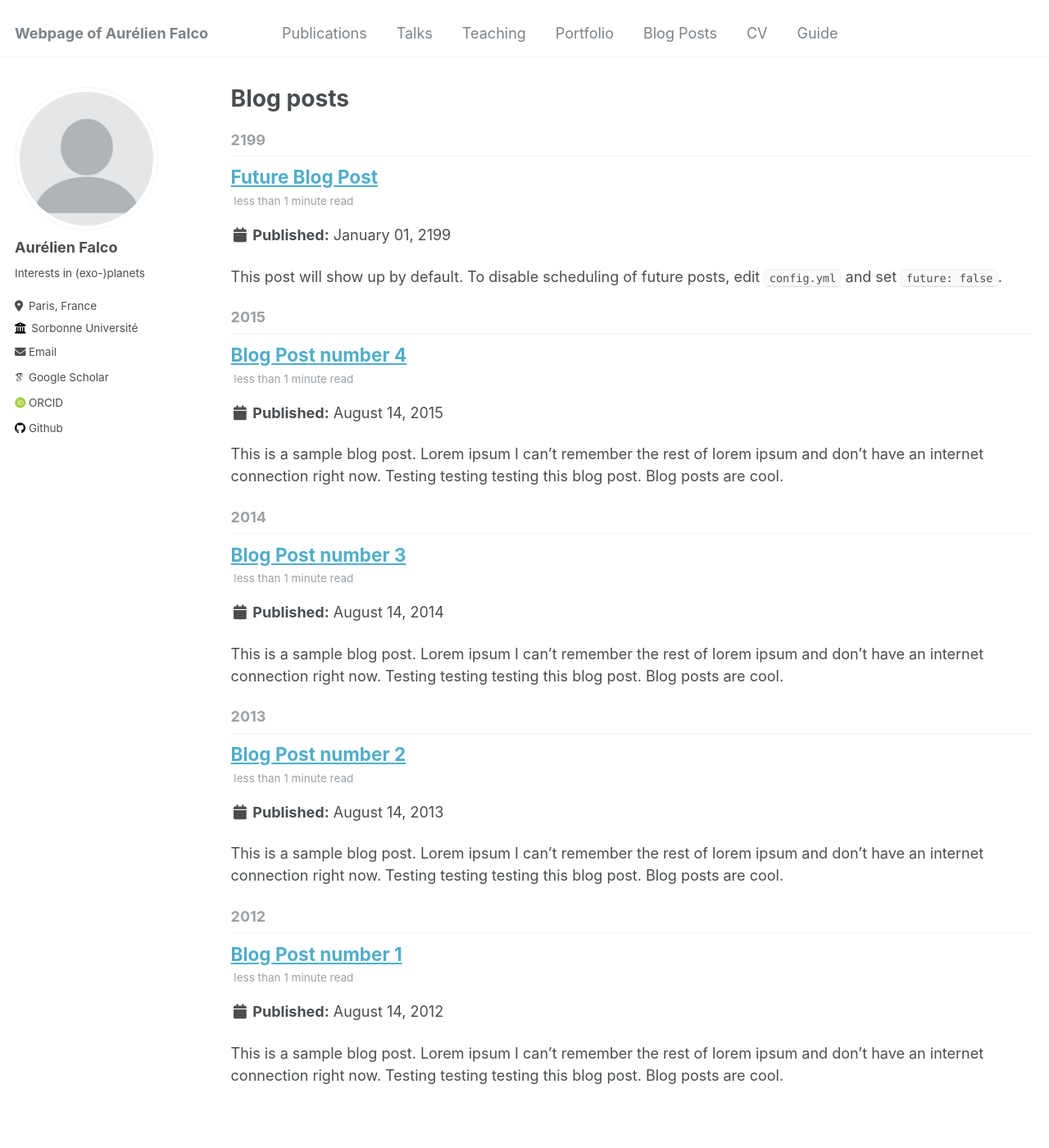
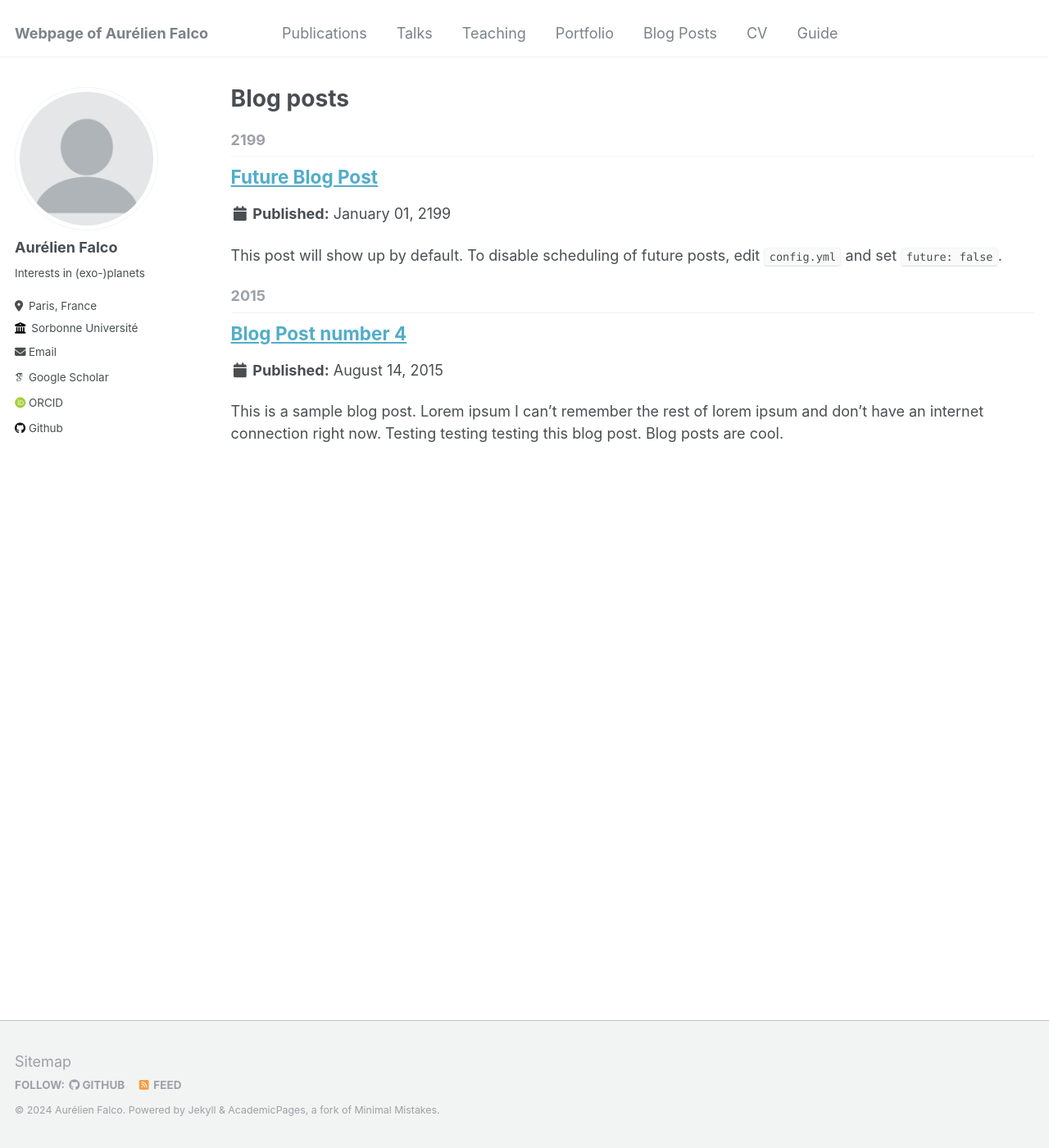
Before and after one commit to aurelienfalco/aurelien.falco-github.io, a Jekyll site: the page built from _pages/year-archive.html, in a window 1280 px wide and 1400 px high. Shown: the whole window at 82% size. Built offline with Jekyll 4.4.1, drawn with Linux system fonts in a browser that asks for light colours; some web fonts are replaced; a file with an impossible date is left out.

Commit message:
cleaning up a bit

```diff
--- a/_config.yml
+++ b/_config.yml
@@ -217,23 +217,23 @@ collections:
 # Defaults
 defaults:
   # _posts
-  - scope:
-      path: ""
-      type: posts
-    values:
-      layout: single
-      author_profile: true
-      read_time: true
-      comments: true
-      share: true
-      related: true
+  # - scope:
+  #     path: ""
+  #     type: posts
+  #   values:
+  #     layout: single
+  #     author_profile: true
+  #     read_time: true
+  #     comments: true
+  #     share: true
+  #     related: true
   # _pages
-  - scope:
-      path: ""
-      type: pages
-    values:
-      layout: single
-      author_profile: true
+  # - scope:
+  #     path: ""
+  #     type: pages
+  #   values:
+  #     layout: single
+  #     author_profile: true
   # _teaching
   - scope:
       path: ""
@@ -253,14 +253,14 @@ defaults:
       share: true
       comments: true
   # _portfolio
-  - scope:
-      path: ""
-      type: portfolio
-    values:
-      layout: single
-      author_profile: true
-      share: true
-      comment: true
+  # - scope:
+  #     path: ""
+  #     type: portfolio
+  #   values:
+  #     layout: single
+  #     author_profile: true
+  #     share: true
+  #     comment: true
   # _talks
   - scope:
       path: ""
--- a/_posts/2012-08-14-blog-post-1.md
+++ /dev/null
@@ -1,20 +0,0 @@
----
-title: 'Blog Post number 1'
-date: 2012-08-14
-permalink: /posts/2012/08/blog-post-1/
-tags:
-  - cool posts
-  - category1
-  - category2
----
-
-This is a sample blog post. Lorem ipsum I can't remember the rest of lorem ipsum and don't have an internet connection right now. Testing testing testing this blog post. Blog posts are cool.
-
-Headings are cool
-======
-
-You can have many headings
-======
-
-Aren't headings cool?
-------
--- a/_posts/2013-08-14-blog-post-2.md
+++ /dev/null
@@ -1,20 +0,0 @@
----
-title: 'Blog Post number 2'
-date: 2013-08-14
-permalink: /posts/2013/08/blog-post-2/
-tags:
-  - cool posts
-  - category1
-  - category2
----
-
-This is a sample blog post. Lorem ipsum I can't remember the rest of lorem ipsum and don't have an internet connection right now. Testing testing testing this blog post. Blog posts are cool.
-
-Headings are cool
-======
-
-You can have many headings
-======
-
-Aren't headings cool?
-------
--- a/_posts/2014-08-14-blog-post-3.md
+++ /dev/null
@@ -1,20 +0,0 @@
----
-title: 'Blog Post number 3'
-date: 2014-08-14
-permalink: /posts/2014/08/blog-post-3/
-tags:
-  - cool posts
-  - category1
-  - category2
----
-
-This is a sample blog post. Lorem ipsum I can't remember the rest of lorem ipsum and don't have an internet connection right now. Testing testing testing this blog post. Blog posts are cool.
-
-Headings are cool
-======
-
-You can have many headings
-======
-
-Aren't headings cool?
-------
```
Also changed, not shown: _pages/about.md (+15 -15 lines), _publications/2009-10-01-paper-title-number-1.md (deleted, +0 -12 lines), _publications/2010-10-01-paper-title-number-2.md (deleted, +0 -12 lines), _publications/2015-10-01-paper-title-number-3.md (deleted, +0 -12 lines), _publications/2024-02-17-paper-title-number-4.md (deleted, +0 -12 lines), _publications/2024-02-paper-lightcurve.md (added, +13 -0 lines), _publications/2024-02-paper-magma.md (added, +12 -0 lines), _talks/2012-03-01-talk-1.md (deleted, +0 -11 lines), _talks/2013-03-01-tutorial-1.md (deleted, +0 -13 lines), _talks/2014-02-01-talk-2.md (deleted, +0 -13 lines), _talks/2014-03-01-talk-3.md (deleted, +0 -11 lines), _talks/2024-04-talk-lesia.md (added, +11 -0 lines), _teaching/2014-spring-teaching-1.md (deleted, +0 -20 lines), _teaching/2015-spring-teaching-2.md (deleted, +0 -20 lines), 1 more files.
